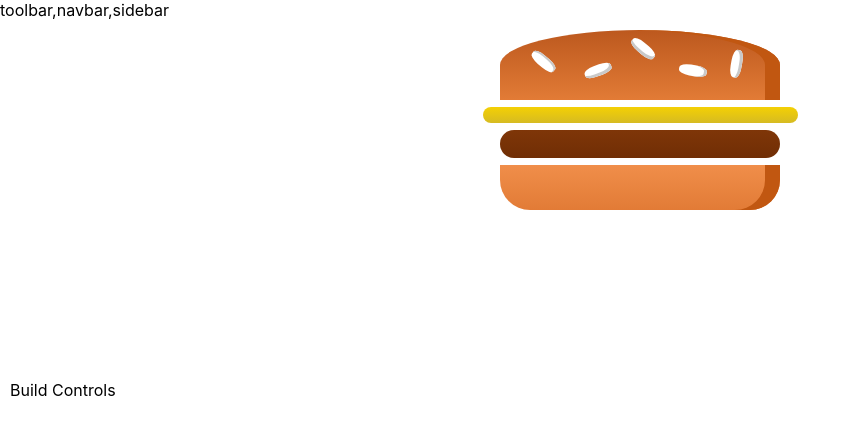
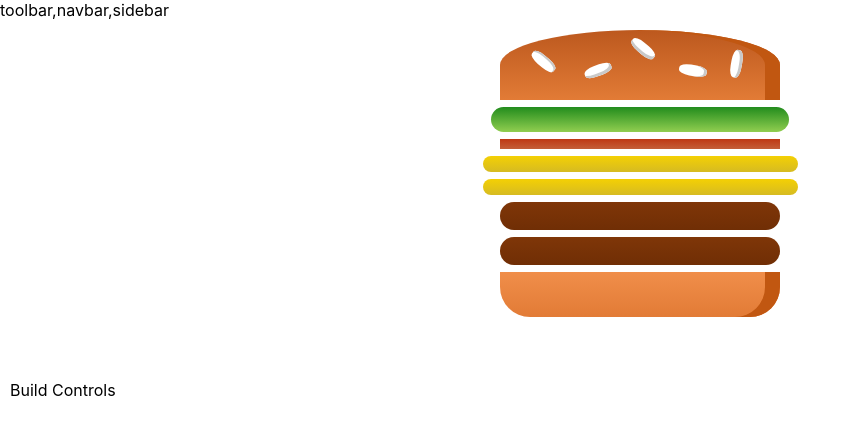
Before and after one commit to Pujasvi/burger_app, a React (Create React App) app: page / in a window 1280 px wide. Shown: the top 434 px of the page, without its empty margins (0-860 px from the left). Built offline with nearby package versions, Linux system fonts and the light colour scheme.

Commit message:
added burger intgredients dynamically ,managed in state

```diff
--- a/src/components/Burger/Burger.js
+++ b/src/components/Burger/Burger.js
@@ -3,11 +3,19 @@ import classes from './Burger.module.css'
 import BurgerIngrediant from './BurgerIngrediant/BurgerIngrediant'
 
 const Burger=(props)=>{
+    console.log(props.ingrediants);
+
+    const transIngrediants=Object.keys(props.ingrediants)
+    .map((key)=>{
+        return [...Array(props.ingrediants[key])].map((_,index)=>{
+             return <BurgerIngrediant key={key+index} type={key}></BurgerIngrediant>
+        })
+    });
+    console.log(transIngrediants);
     return (
         <div className={classes.Burger}>
             <BurgerIngrediant type="bread-top"></BurgerIngrediant>
-            <BurgerIngrediant type="cheese"></BurgerIngrediant>
-            <BurgerIngrediant type="meat"></BurgerIngrediant>
+           {transIngrediants}
             <BurgerIngrediant type="bread-bottom"></BurgerIngrediant>
         </div>
     );
--- a/src/containers/BurgerBuilder/BurgerBuilder.js
+++ b/src/containers/BurgerBuilder/BurgerBuilder.js
@@ -1,11 +1,18 @@
 import React,{ Component ,Fragment} from "react";
 import Burger from '../../components/Burger/Burger'
 class BurgerBuilder extends Component{
-
+    state={
+        ingrediants:{
+            salad:1,
+            bacon:1,
+            cheese:2,
+            meat:2,
+        }
+    }
     render (){
        return (
            <Fragment>
-               <Burger></Burger>
+               <Burger ingrediants={this.state.ingrediants}></Burger>
                <div>Build Controls</div>
            </Fragment>
        )
```
